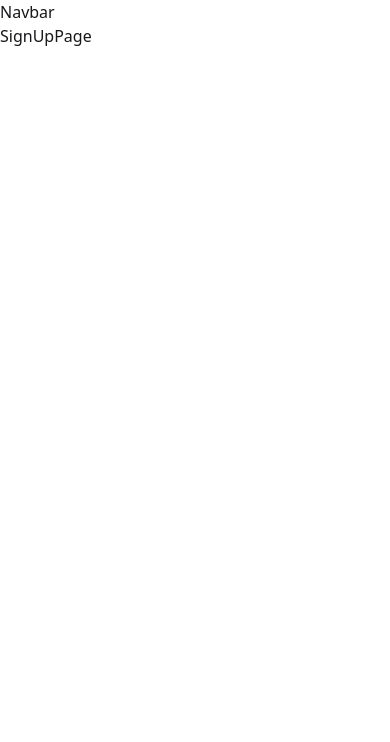
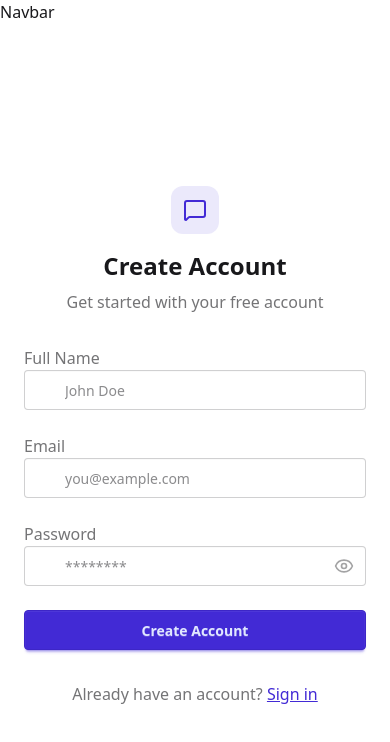
Before and after one commit to cameronh77/Mern_Chat2, a React (Vite) app in the folder frontend/: page /signup in a window 390 px wide. Shown: the top 742 px of the page. Built offline with nearby package versions, Linux system fonts and the light colour scheme; no server answers.

Commit message:
Created signup page

```diff
--- a/frontend/src/App.jsx
+++ b/frontend/src/App.jsx
@@ -1,5 +1,5 @@
 import Navbar from "./components/Navbar"
-import { Routes, Route } from "react-router-dom"
+import { Routes, Route, Navigate } from "react-router-dom"
 import HomePage from "./pages/HomePage"
 import SignUpPage from "./pages/SignUpPage"
 import LoginPage from "./pages/LoginPage"
@@ -8,6 +8,7 @@
 import { useAuthStore } from "./store/useAuthStore"
 import { useEffect } from "react"
 import { Loader } from "lucide-react"
+import { Toaster } from "react-hot-toast"
 
 
 const App = () => {
@@ -31,13 +32,15 @@
       <Navbar/>
 
       <Routes>
-        <Route path = "/" element ={<HomePage />}/>
-        <Route path = "/signup" element ={<SignUpPage />}/>
-        <Route path = "/login" element ={<LoginPage />}/>
+        <Route path = "/" element ={authUser?<HomePage />:<Navigate to = "/login" />}/>
+        <Route path = "/signup" element ={!authUser?<SignUpPage />:<Navigate to ="/" />}/>
+        <Route path = "/login" element ={!authUser?<LoginPage />:<Navigate to ="/" />}/>
         <Route path = "/settings" element ={<SettingsPage />}/>
-        <Route path = "/profile" element ={<ProfilePage />}/>
+        <Route path = "/profile" element ={authUser?<ProfilePage />:<Navigate to = "/login" />}/>
 
       </Routes>
+
+      <Toaster />
     </div>
   )
 }
--- /dev/null
+++ b/frontend/src/components/AuthImagePattern.jsx
@@ -0,0 +1,22 @@
+const AuthImagePattern = ({ title, subtitle }) => {
+  return (
+    <div className="hidden lg:flex items-center justify-center bg-base-200 p-12">
+      <div className="max-w-md text-center">
+        <div className="grid grid-cols-3 gap-3 mb-8">
+          {[...Array(9)].map((_, i) => (
+            <div
+              key={i}
+              className={`aspect-square rounded-2xl bg-primary/10 ${
+                i % 2 === 0 ? "animate-pulse" : ""
+              }`}
+            />
+          ))}
+        </div>
+        <h2 className="text-2xl font-bold mb-4">{title}</h2>
+        <p className="text-base-content/60">{subtitle}</p>
+      </div>
+    </div>
+  );
+};
+
+export default AuthImagePattern;
--- a/frontend/src/pages/SignUpPage.jsx
+++ b/frontend/src/pages/SignUpPage.jsx
@@ -1,6 +1,145 @@
+import { useState } from "react";
+import { useAuthStore } from "../store/useAuthStore";
+import { Eye, EyeOff, Loader2, Lock, Mail, MessageSquare, User } from "lucide-react";
+import { Link } from "react-router-dom";
+import AuthImagePattern from "../components/AuthImagePattern";
+import toast from "react-hot-toast";
+
 const SignUpPage = () => {
+    const [showPassword, setShowPassword] = useState(false);
+    const[formData, setFormData] = useState({
+        fullName: "",
+        email: "",
+        password: "",
+    });
+    const {signup, isSigningUp} = useAuthStore();
+
+    const validateForm = () => {
+        if (!formData.fullName.trim()) return toast.error("Full name is required");
+        if (!formData.email.trim()) return toast.error("Email is required");
+        if(!/\S+@\S+\.\S+/.test(formData.email)) return toast.error("Invalid email format");
+        if(!formData.password) return toast.error("Password is required");
+        if (formData.password.length < 6) return toast.error("Passowrd must be at least 6 characters");
+
+        return true
+    }
+
+    const handleSubmit = (e) => {
+        e.preventDefault();
+
+        const success = validateForm();
+
+        if(success === true) signup(formData);
+    }
+
     return(
-        <div>SignUpPage</div>
+        <div className="min-h-screen grid lg:grid-cols-2">
+            <div className="flex flex-col justify-center items-center p-6 sm:p-12">
+                <div className="w-full max-w-md space-y-8">
+                    <div className="text center mb-8">
+                        <div className="flex flex-col items-center gap-2 group">
+                            <div className="size-12 rounded-xl bg-primary/10 flex items-center justify-center group-hover:bg-primary/20 transition-colors">
+                                <MessageSquare className="size-6 text-primary"/>
+                            </div>
+                            <h1 className="text-2xl font-bold mt-2">Create Account</h1>
+                            <p className="text-base-content/60">Get started with your free account</p>
+                        </div>
+
+                    </div>
+                    <form onSubmit={handleSubmit} className="space-y-6">
+                        <div className="form-control">
+                            <label className="label">
+                                <span className="label-text font-medium">Full Name</span>
+                            </label>
+                            <div className="relative">
+                                <div className="absolute inset-y-0 left-0 pl-3 flex items-center pointer-events-none">
+                                    <User className="size-5 text-base-content/40"/>
+                                </div>
+                                <input
+                                    type="text"
+                                    className={`input input-bordered w-full pl-10`}
+                                    placeholder="John Doe"
+                                    value={formData.fullName}
+                                    onChange={(e) => setFormData({ ...formData, fullName: e.target.value})}
+                                />
+                            </div>
+                        </div>
+                        <div className="form-control">
+                            <label className="label">
+                                <span className="label-text font-medium">Email</span>
+                            </label>
+                            <div className="relative">
+                                <div className="absolute inset-y-0 left-0 pl-3 flex items-center pointer-events-none">
+                                    <Mail className="size-5 text-base-content/40"/>
+                                </div>
+                                <input
+                                    type="email"
+                                    className={`input input-bordered w-full pl-10`}
+                                    placeholder="you@example.com"
+                                    value={formData.email}
+                                    onChange={(e) => setFormData({ ...formData, email: e.target.value})}
+                                />
+                            </div>
+                        </div>
+
+                        <div className="form-control">
+                            <label className="label">
+                                <span className="label-text font-medium">Password</span>
+                            </label>
+                            <div className="relative">
+                                <div className="absolute inset-y-0 left-0 pl-3 flex items-center pointer-events-none">
+                                    <Lock className="size-5 text-base-content/40"/>
+                                </div>
+                                <input
+                                    type={showPassword ? "text":"password"}
+                                    className={`input input-bordered w-full pl-10`}
+                                    placeholder="********"
+                                    value={formData.password}
+                                    onChange={(e) => setFormData({ ...formData, password: e.target.value})}
+                                />
+                                <button
+                                    type="button"
+                                    className="absolute inset-y-0 right-0 pr-3 flex items-center"
+                                    onClick={() => setShowPassword(!showPassword)}
+                                >
+                                    {showPassword ? (
+                                        <EyeOff className="size-5 text-base-content/40"/>
+                                    ) : (
+                                        <Eye className="size-5 text-base-content/40"/>
+                                    )}
+                                </button>
+                            </div>
+                        </div>
+                        <button type="submit" className="btn btn-primary w-full" disabled={isSigningUp}>
+                            {isSigningUp ? (
+                                <>
+                                    <Loader2 className="size-5 animate spin" />
+                                    Loading...
+                                </>
+                            ) : (
+                                "Create Account"
+                            )}
+                        </button>
+                    </form>
+                    <div className="text-center">
+                        <p className="text-base-content/60">
+                            Already have an account?{" "}
+                            <Link to="/login" className="link link-primary">
+                                Sign in
+                            </Link>
+                        </p>
+                    </div>
+                </div>
+            </div>
+
+            <AuthImagePattern
+                title="Join our community"
+                subtitle="Connect with friends, share moments, and stay in touch with your loved ones."
+            />
+
+        </div>
+
+
     )
 }
 
--- a/frontend/src/store/useAuthStore.js
+++ b/frontend/src/store/useAuthStore.js
@@ -1,5 +1,6 @@
 import { create } from "zustand";
 import { axiosInstance } from "../lib/axios";
+import toast from "react-hot-toast";
 
 export const useAuthStore = create((set) => ({
     authUser:null,
@@ -21,5 +22,30 @@
         } finally {
             set({isCheckingAuth: false});
         }
+    },
+
+    signup: async (data) => {
+        set({ isSigningUp: true});
+        try {
+            const res = await axiosInstance.post("/auth/signup", data);
+            toast.success("Account created successfully");
+            set({ authUser: res.data});
+            toast.success("Account created successfully");
+
+        } catch (error) {
+            toast.error(error.response.data.message)
+        } finally {
+            set({ isSigningUp: false});
+        }
+    },
+
+    logout: async () => {
+        try {
+            await axiosInstance.post("/auth.logout");
+            set({authUser: null});
+            toast.success("Logged out successfully");
+        } catch (error) {
+            toast.error(error.response.data.message);
+        }
     }
 }))
```
